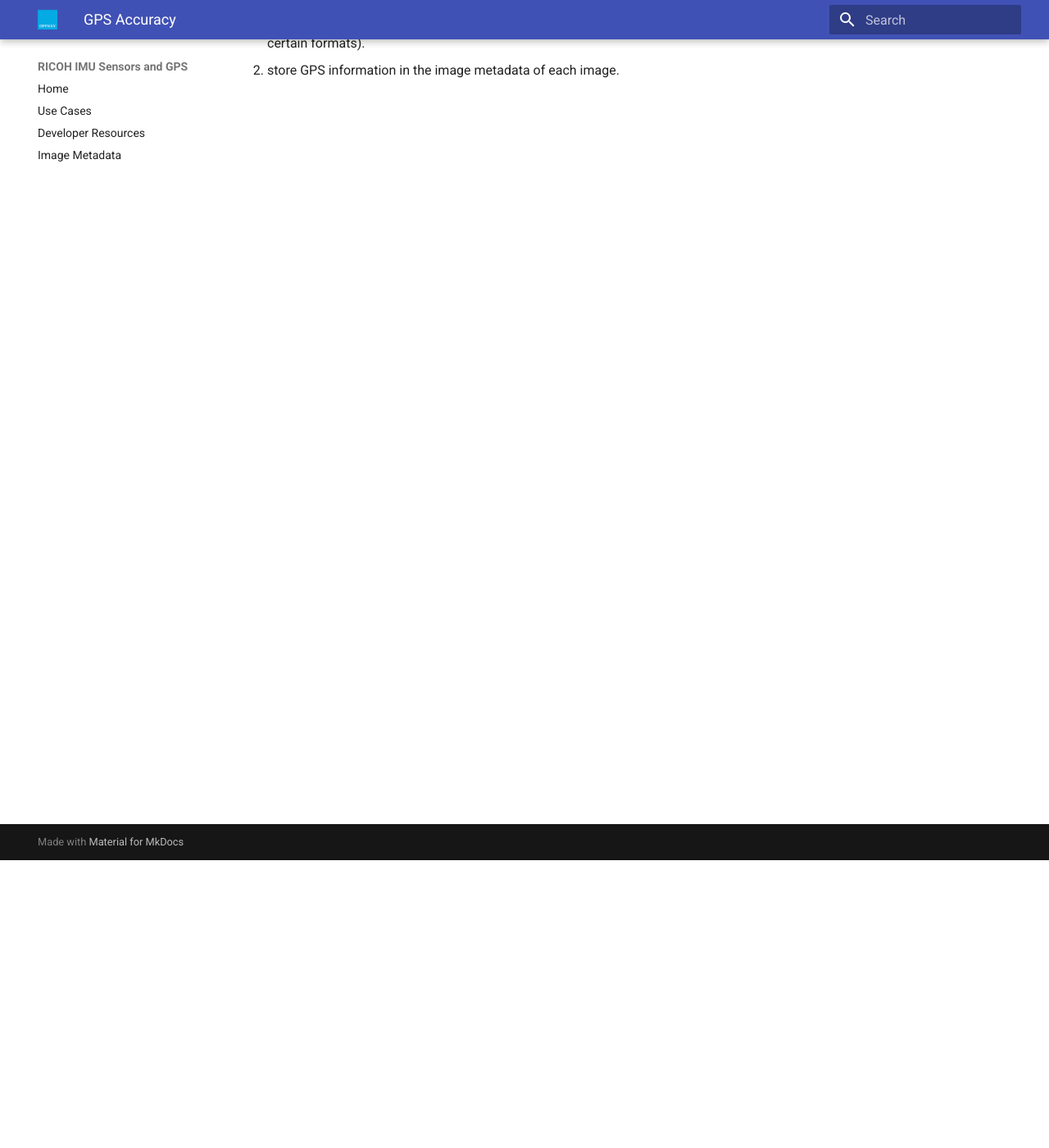
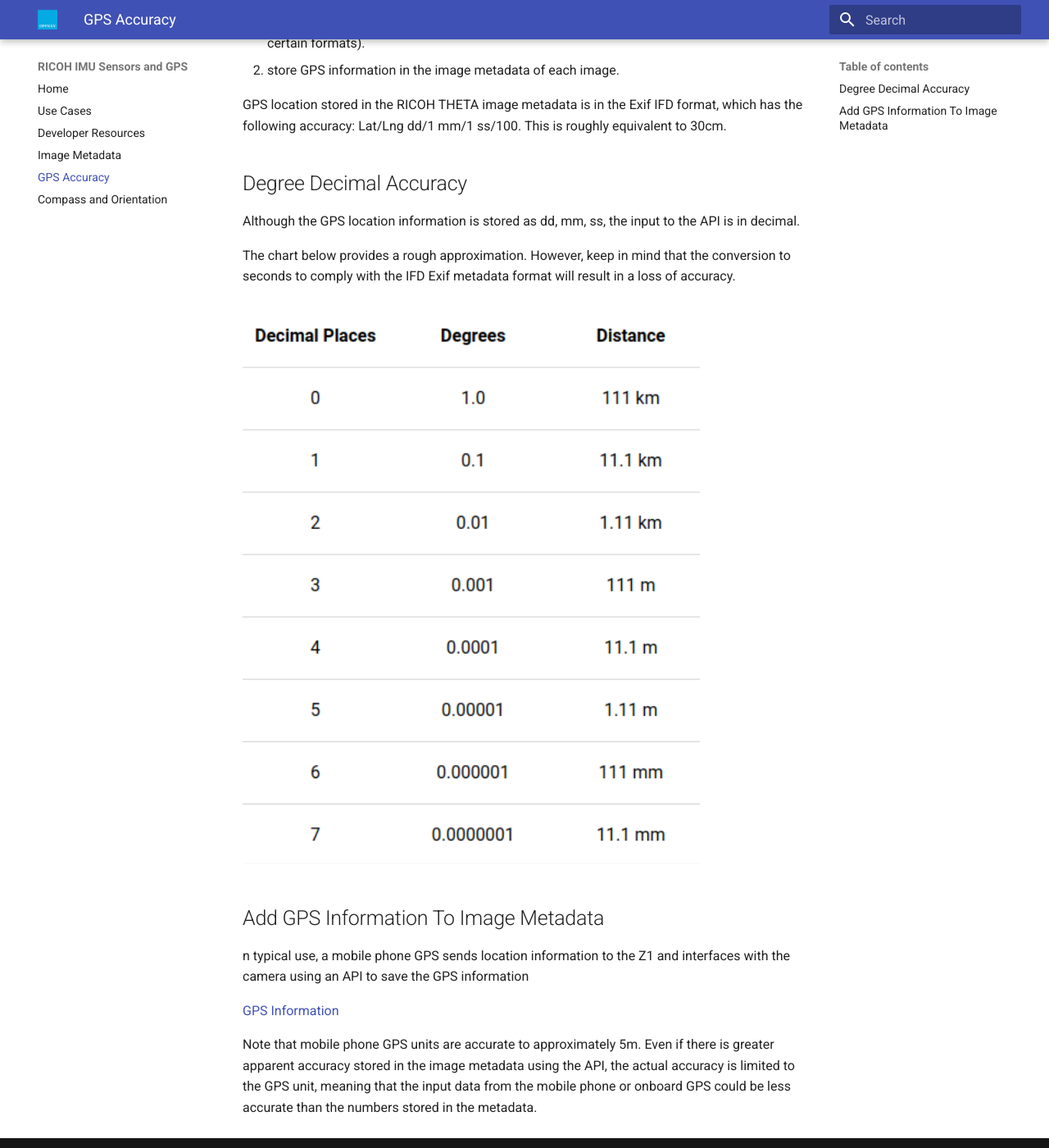
Before and after one commit to codetricity/theta-gis, an MkDocs documentation site: the page built from docs/gps_accuracy.md, in a window 1280 px wide and 1400 px high, scrolled down 351 px. Shown: the whole window at 82% size. Built offline with MkDocs 1.6.1 and Material for MkDocs 9.7.7, drawn with Linux system fonts in a browser that asks for light colours; some of the changed text lies outside the part shown.

```diff
--- a/docs/gps_accuracy.md
+++ b/docs/gps_accuracy.md
@@ -1,4 +1,4 @@
-# GPS Accuracy
+# GPS Accuracy and Metadata
 
 ![GPS Data](images/home/sensor_image/sensor_metadata.png)
 
@@ -7,3 +7,25 @@
 
 1. use an external GPS with higher accuracy and store it in a separate log file.  Match the GPS timestamp with the timestamp of the THETA images or video frames (in CaMM data in certain formats).
 2. store GPS information in the image metadata of each image.
+
+GPS location stored in the RICOH THETA image metadata is in the Exif IFD format, which has the following accuracy:  Lat/Lng dd/1 mm/1 ss/100.  This is roughly equivalent to 30cm.
+
+## Degree Decimal Accuracy
+
+Although the GPS location information is stored as
+dd, mm, ss, the input to the API is in decimal.
+
+The chart below provides a rough approximation. However,
+keep in mind that the conversion to seconds to comply
+with the IFD Exif metadata format will result in a loss
+of accuracy.
+
+![GPS decimal](images/gps_accuracy/gps_decimal.png)
+
+## Add GPS Information To Image Metadata
+
+n typical use, a mobile phone GPS sends location information to the Z1 and interfaces with the camera using an API to save the GPS information
+
+[GPS Information](https://github.com/ricohapi/theta-api-specs/blob/main/theta-web-api-v2.1/options/gps_info.md)
+
+Note that mobile phone GPS units are accurate to approximately 5m.  Even if there is greater apparent accuracy stored in the image metadata using the API, the actual accuracy is limited to the GPS unit, meaning that the input data from the mobile phone or onboard GPS could be less accurate than the numbers stored in the metadata.
--- a/mkdocs.yml
+++ b/mkdocs.yml
@@ -11,3 +11,5 @@
   - Use Cases: use_cases.md
   - Developer Resources: resources.md
   - Image Metadata: sensors_image.md
+  - GPS Accuracy: gps_accuracy.md
+  - Compass and Orientation: compass_orientation.md
```
Also changed, not shown: docs/compass_orientation.md (added, +29 -0 lines), docs/images/compass_orientation/compass.png (added), docs/images/compass_orientation/pose_metadata.png (added), docs/images/compass_orientation/top_bottom.png (added), docs/images/gps_accuracy/gps_decimal.png (added).
